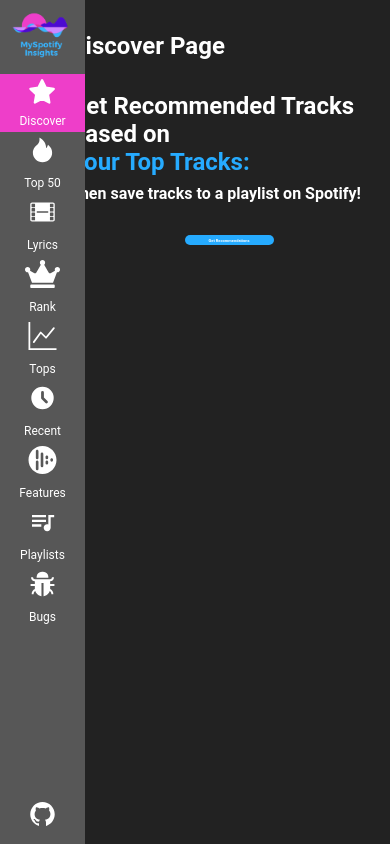
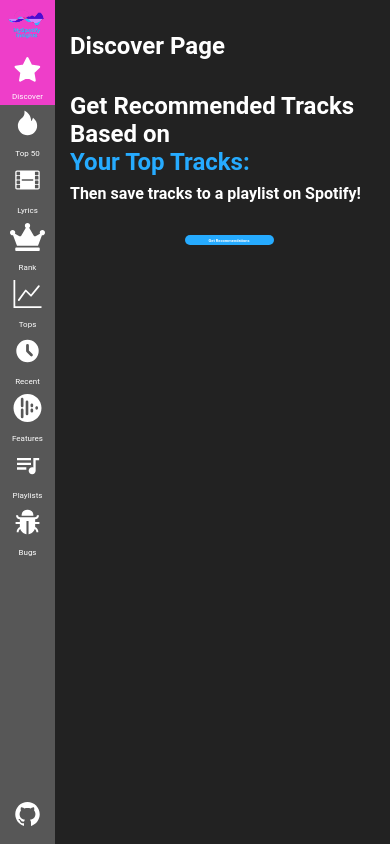
Before and after one commit to magacula/my-spotify-insights, a React (Create React App) app: page /discover in a window 390 px wide. Built offline with nearby package versions, Linux system fonts and the light colour scheme.

Commit message:
Made navbar more responsive

```diff
--- a/src/components/Navbar.js
+++ b/src/components/Navbar.js
@@ -33,8 +33,12 @@ const NavMenu = styled.ul`
   text-align: center;
   z-index: 99;
 
+  @media only screen and (${breakpoints.device.med}) {
+    width: 70px;
+  }
+
   @media only screen and (${breakpoints.device.sm}) {
-    width: 85px;
+    width: 55px;
   }
 `;
 
@@ -195,6 +199,10 @@ const NavText = styled.p`
   text-align: center;
   margin: 0.25rem;
   color: ${colors.white};
+
+  @media only screen and (${breakpoints.device.sm}) {
+    font-size: 0.5rem;
+  }
 `;
 
 const Navbar = () => {
```
